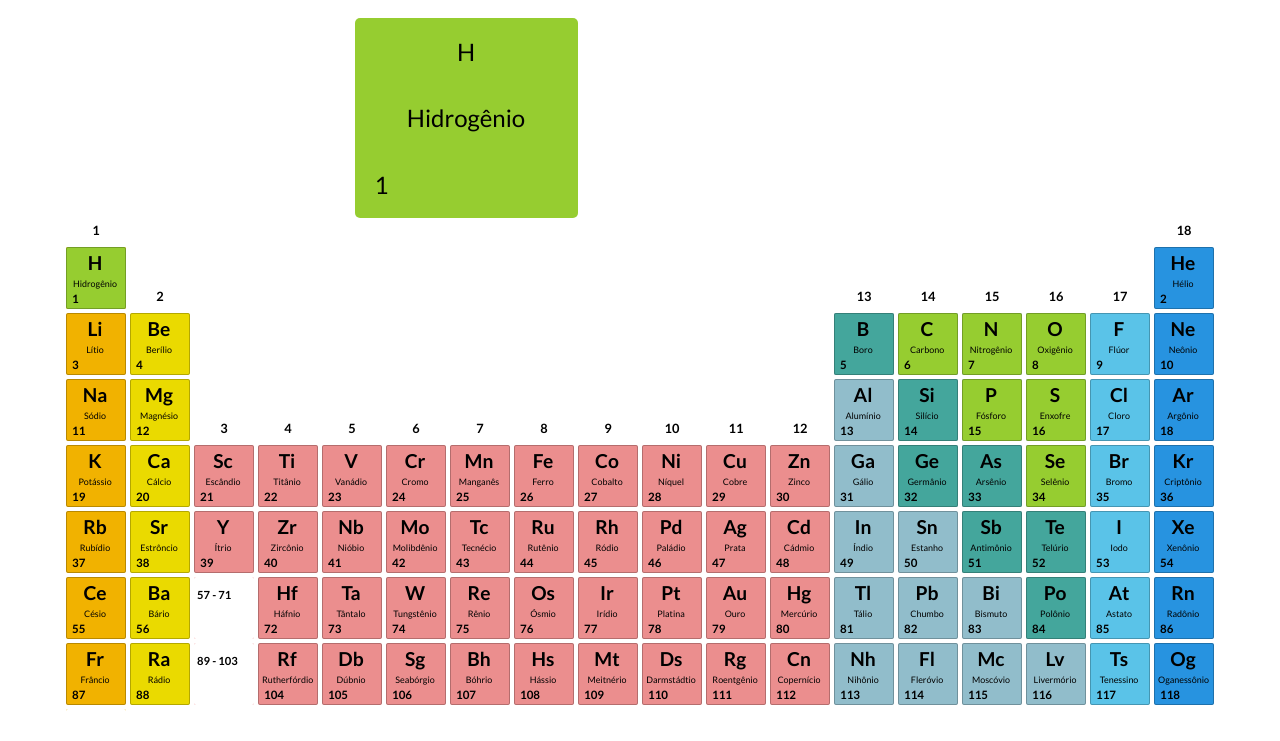
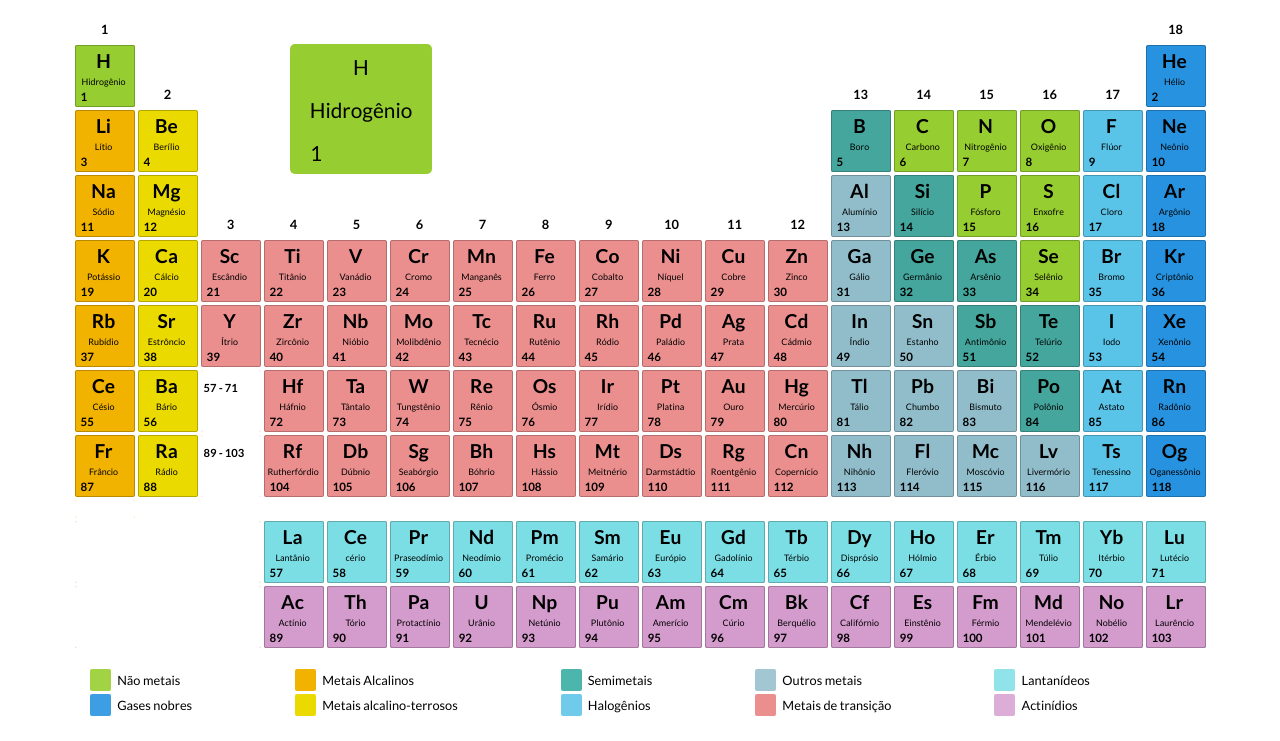
Before and after one commit to JuanHDSM/tabela-periodica, a plain HTML site: page index.html in a window 1280 px wide. Shown: the part 56-797 px from the top of the page. Drawn offline with Linux system fonts and the light colour scheme.

Commit message:
Editando posicionamento do cabeçalho

```diff
--- a/css/develop.css
+++ /dev/null
@@ -1,257 +0,0 @@
-@charset "UTF-8";
-
-@import url('https://fonts.googleapis.com/css2?family=Lato:wght@400;700;900&display=swap');
-
-:root {
-    --fonte-titulo: 'Lato', sans-serif;
-}
-
-
-/* ######### Formatações globais ############ */
-
-* {
-    margin: 0;
-    padding: 0;
-}
-
-h1 {
-    padding-top: 15px;
-    padding-bottom: 20px;
-    font-size: 2em;
-    text-align: center;
-    font-family: var(--fonte-titulo);
-}
-
-div#container {
-    overflow-x: auto;
-}
-
-body {
-    font-family: var(--fonte-titulo);
-}
-
-p {
-    width: 50px;
-}
-
-td:hover {
-    border: 1px solid black;
-}
-
-
-/* ############# Tabela cabeçalho #############*/
-
-table#tabela-cabecalho{
-    border-collapse: collapse;
-    height: 130px;
-    margin: auto;
-}
-
-table#tabela-cabecalho td{
-    width: 115px;
-    border-radius: 5px 5px 0px 0px;
-}
-
-table#tabela-cabecalho td.dados-do-elemento{
-    border: white;
-    background-color: #96CD30;
-    font-size: 1.3em;
-}
-
-table#tabela-cabecalho td.dados-do-elemento:hover{
-    font-size: 1.6em;
-    text-shadow: 1px 1px 2px rgba(0, 0, 0, 0.231);
-}
-
-table#tabela-cabecalho td.dados-do-elemento:hover + td.nomes-dados-do-elemento{
-    font-size: 1.6em;
-    text-shadow: 2px 2px 2.2px rgba(0, 0, 0, 0.139);
-    color: black;
-}
-
-table#tabela-cabecalho td.nomes-dados-do-elemento{
-    border: white;
-    padding-left: 100px;
-    text-align: left;
-    width: 245px;
-    color: white;
-}
-
-table#tabela-cabecalho td.nome{
-    border-radius: 0px;
-}
-
-table#tabela-cabecalho td.numero{
-    padding-left: 20px;
-    text-align: left;
-    border-radius: 0px 0px 5px 5px;
-}
-
-
-/* ############# CSS Tabela Principal ############# */
-
-table {
-    border-spacing: 3px;
-}
-
-table#tabela-principal {
-    margin: auto;
-}
-
-th {
-    font-size: 0.8em;
-    font-family: var(--fonte-titulo);
-    vertical-align: bottom;
-    padding-bottom: 5px;
-}
-
-td {
-    border: 1px solid rgba(0, 0, 0, 0.231);
-    padding: 3px;
-    border-radius: 2px;
-    font-size: 0.8em;
-    text-align: center;
-}
-
-.espaco-numero {
-    font-size: 0.7em;
-    font-weight: bolder;
-    text-align: left;
-    padding-bottom: 30px;
-    border: white;
-}
-
-.sigla-elemento{
-    text-align: center;
-    font-size: 1.5em;
-    font-weight: bold;
-}
-
-.nome-elemento {
-    padding-top: 4px;
-    padding-bottom: 3px;
-    font-size: 0.7em;
-}
-
-.numero-atomico {
-    text-align: left;
-    padding-left: 2px;
-    font-size: 0.9em;
-    font-weight: bold;
-}
-
-.coluna-1 {
-    background-color: #F1B200;
-}
-
-.coluna-2 {
-    background-color: #EADA00;
-}
-
-.coluna-3 {
-    background-color: #EB8E8E;
-}
-
-.coluna-13 {
-    background-color: #91BDCB;
-}
-
-.coluna-17 {
-    background-color: #5AC3E8;
-}
-
-.coluna-18 {
-    background-color: #2793E0;
-}
-
-
-/* ############# CSS Tabela Secundária ############# */
-
-table#tabela-secundaria {
-    margin-top: 20px;
-    margin-bottom: 40px;
-    margin: auto;
-}
-
-td.linha-branca {
-    background-color: white;
-    border: white;
-    height: 12px;
-}
-
-td.elementos-brancos {
-    background-color: white;
-    border: white;
-}
-
-tr.tabela-secundaria-linha-1 {
-    background-color: #7bdee5;
-}
-
-tr.tabela-secundaria-linha-2 {
-    background-color: #D49BCD;
-}
-
-
-/* ############# Tabela do Rodapé ############# */
-
-table#tabela-rodape {
-    margin: auto;
-    margin-top: 13px;
-    margin-bottom: 70px;
-    min-height: 10px;
-}
-
-table#tabela-rodape td {
-    border: white;
-    min-width: 15px;
-}
-
-td.grupo {
-    text-align: left;
-    padding-right: 100px;
-}
-
-/*### Primeira linha ###*/
-
-td.nao-metais {
-    background-color: #A1D344;
-}
-
-td.semimetais {
-    background-color: #4DB6AC;
-}
-
-td.outros-metais {
-    background-color: #A2C7D3;
-}
-
-td.lantanideos {
-    background-color: #90E3E9;
-}
-
-td.metais-alcalinos {
-    background-color: #F1B200;
-}
-
-/*### Segunda linha ###*/
-
-td.metais-de-transicao {
-    background-color: #EB8E8E;
-}
-
-td.gases-nobres {
-    background-color: #3D9EE3;
-}
-
-td.alcalino-terrosos {
-    background-color: #EADA00;
-}
-
-td.halogenios {
-    background-color: #70CBEB;
-}
-
-td.actinidios {
-    background-color: #DCADD6;
-}
--- a/css/style.css
+++ b/css/style.css
@@ -24,6 +24,11 @@ h1 {
 
 div#container {
     overflow-x: auto;
+    position: relative;
+    height: 635px;
+    width: 1200px;
+    margin: auto;
+    margin-bottom: 0px;
 }
 
 body {
@@ -43,34 +48,38 @@ td:hover {
 
 table#tabela-cabecalho{
     border-collapse: collapse;
-    height: 200px;
-    margin: auto;
+    height: 130px;
+    width: 500px;
+    position: absolute;
+    top: 50%;
+    left: 50%;
+    margin: -291.1px 0 0 -350px;
 }
 
 table#tabela-cabecalho td{
-    width: 200px;
+    width: 115px;
     border-radius: 5px 5px 0px 0px;
 }
 
 table#tabela-cabecalho td.dados-do-elemento{
-    border: none;
+    border: white;
     background-color: #96CD30;
-    font-size: 1.5em;
+    font-size: 1.3em;
 }
 
 table#tabela-cabecalho td.dados-do-elemento:hover{
-    font-size: 2.3em;
+    font-size: 1.6em;
     text-shadow: 1px 1px 2px rgba(0, 0, 0, 0.231);
 }
 
 table#tabela-cabecalho td.dados-do-elemento:hover + td.nomes-dados-do-elemento{
-    font-size: 2em;
-    text-shadow: 2px 2px 2.6px rgba(0, 0, 0, 0.139);
+    font-size: 1.6em;
+    text-shadow: 2px 2px 2.2px rgba(0, 0, 0, 0.139);
     color: black;
 }
 
 table#tabela-cabecalho td.nomes-dados-do-elemento{
-    border: none;
+    border: white;
     padding-left: 100px;
     text-align: left;
     width: 245px;
@@ -91,7 +100,7 @@ table#tabela-cabecalho td.numero{
 /* ############# CSS Tabela Principal ############# */
 
 table {
-    border-spacing: 4px;
+    border-spacing: 3px;
 }
 
 table#tabela-principal {
@@ -118,7 +127,7 @@ td {
     font-weight: bolder;
     text-align: left;
     padding-bottom: 30px;
-    border: none;
+    border: white;
 }
 
 .sigla-elemento{
@@ -175,13 +184,13 @@ table#tabela-secundaria {
 
 td.linha-branca {
     background-color: white;
-    border: none;
-    height: 30px;
+    border: white;
+    height: 12px;
 }
 
 td.elementos-brancos {
     background-color: white;
-    border: none;
+    border: white;
 }
 
 tr.tabela-secundaria-linha-1 {
@@ -197,13 +206,14 @@ tr.tabela-secundaria-linha-2 {
 
 table#tabela-rodape {
     margin: auto;
-    margin-top: 50px;
+    margin-top: 13px;
     margin-bottom: 70px;
+    min-height: 10px;
 }
 
 table#tabela-rodape td {
-    border: none;
-    min-width: 20px;
+    border: white;
+    min-width: 15px;
 }
 
 td.grupo {
--- a/index.html
+++ b/index.html
@@ -27,6 +27,7 @@
                 </tr>
             </tbody>
         </table>
+
         <table id="tabela-principal">
             <colgroup>
                 <col class="coluna-1">
@@ -201,6 +202,7 @@
         </table>
     </div>
 
+    <div>
         <table id="tabela-rodape">
             <tbody>
                 <tr>
@@ -229,6 +231,7 @@
                 </tr>
             </tbody>
         </table>
+    </div>
 
 </body>
 </html>
```
Also changed, not shown: develop.html (deleted, +0 -234 lines).
